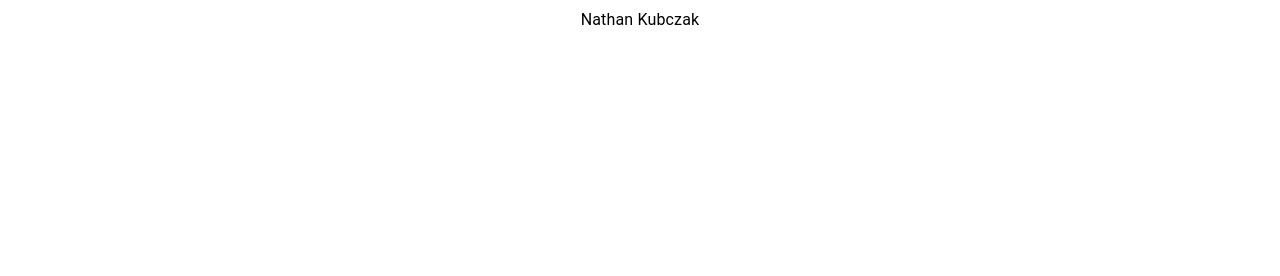
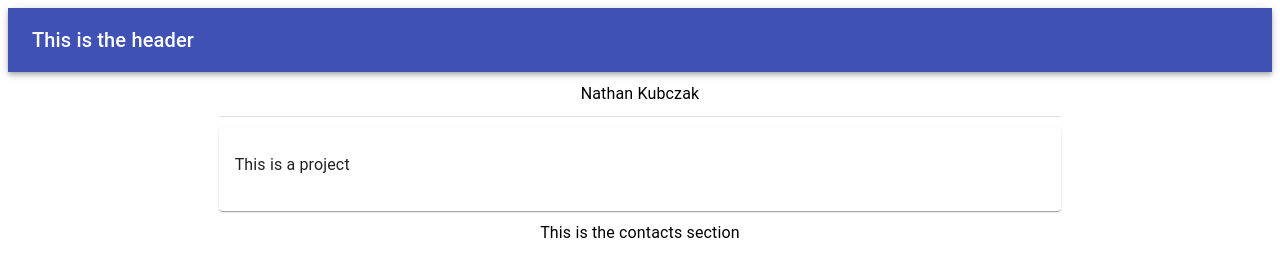
Before and after one commit to kubczakn/Portfolio, a Gatsby site: page / in a window 1280 px wide. Built offline with nearby package versions, Linux system fonts and the light colour scheme; Gatsby itself is replaced by a stand-in of ours.

Commit message:
more boilerplate

```diff
--- /dev/null
+++ b/src/pages/components/contact.js
@@ -0,0 +1,23 @@
+import * as React from "react"
+import {Grid, Typography} from "@material-ui/core"
+import {makeStyles} from "@material-ui/core/styles";
+
+const useStyles = makeStyles({
+	root: {
+		paddingTop: 10,
+		paddingBottom: 10
+	},
+});
+
+const Contact = () => {
+
+	const classes = useStyles();
+
+	return (
+		<div className={classes.root}>
+			<Typography align="center">This is the contacts section</Typography>
+		</div>
+	)
+}
+
+export default Contact
--- /dev/null
+++ b/src/pages/components/header.js
@@ -0,0 +1,30 @@
+import * as React from "react"
+import {Grid, Typography, AppBar, Toolbar} from "@material-ui/core"
+import {makeStyles} from "@material-ui/core/styles";
+
+const useStyles = makeStyles({
+	root: {
+		paddingBottom: 10,
+	},
+});
+
+// markup
+const Header = () => {
+
+	const classes = useStyles();
+
+	return (
+		<Grid item xs={12} className={classes.root}>
+			<AppBar position="static">
+				<Toolbar>
+				<Typography variant="h6">
+					This is the header
+				</Typography>
+				</Toolbar>
+			</AppBar>
+		</Grid>
+
+	)
+}
+
+export default Header
--- /dev/null
+++ b/src/pages/components/projects.js
@@ -0,0 +1,29 @@
+import * as React from "react"
+import {Grid, Typography, Card, CardContent} from "@material-ui/core"
+import {makeStyles} from "@material-ui/core/styles";
+
+const useStyles = makeStyles({
+	root: {
+		paddingTop: 10,
+		paddingBottom: 10,
+	},
+});
+
+// markup
+const Projects = () => {
+
+	const classes = useStyles();
+
+	return (
+		<Card className={classes.root}>
+			<CardContent>
+				<Typography >
+					This is a project
+				</Typography>
+			</CardContent>
+		</Card>
+
+	)
+}
+
+export default Projects
--- a/src/pages/index.js
+++ b/src/pages/index.js
@@ -1,23 +1,48 @@
 import * as React from "react"
-import {Grid, Typography} from "@material-ui/core"
+import {Grid, Typography, Divider} from "@material-ui/core"
 import {makeStyles} from "@material-ui/core/styles";
+import Projects from "./components/projects.js"
+import Header from "./components/header.js"
+import Contact from "./components/contact.js"
 
 
+const useStyles = makeStyles({
+	root: {
+      marginTop: 10,
+      marginBottom: 10
+	},
+});
 
-// markup
 const IndexPage = () => {
+  const classes = useStyles();
   return (
       <main>
           <title>Home Page</title>
           <Grid container direction="column">
-        <Grid item xs={12} ></Grid>
+              {/* Top Header */}
+              <Header/>
+
+              {/* Main Content */}
               <Grid item container>
                 <Grid item xs={2}></Grid>
                 <Grid item xs={8}>
-            <Typography align={'center'} >Nathan Kubczak</Typography>
+                  {/* Name and bio */}
+                  <Typography className={classes.text} align={'center'} >Nathan Kubczak</Typography>
+
+                  <Divider className={classes.root}/>
+
+                  {/* Projects */}
+                  <Projects />
+
+                  {/* Contact Info */}
+                  <Contact />
+
                 </Grid>
                 <Grid item xs={2}></Grid>
               </Grid>
+
+              {/* Footer */}
+
           </Grid>
       </main>
   )
```
Lines whose indentation alone changed are shown as unchanged.
